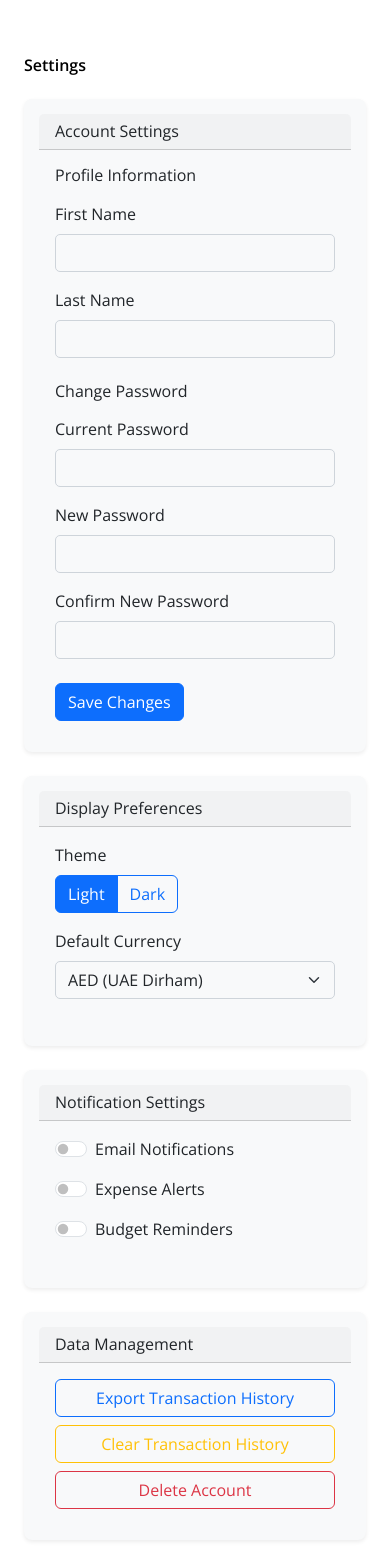
After one commit to fayyadrc/ExpenseTracker, a Python web app: template templates/settings.html in a window 390 px wide. The commit adds this page. Run offline with Jinja, Linux system fonts and the light colour scheme; the template is opened without the code that fills it, so the values that code supplies are empty; some libraries are stand-ins or nearby versions.

Commit message:
v1 completed.

```diff
--- a/static/base.css
+++ b/static/base.css
@@ -228,7 +228,7 @@ section.transactions {
 .transaction-item .amount {
     font-weight: 600;
     color: #f01400;
-    flex-grow = 1;
+    flex-grow :initial 1;
 }
 
 
@@ -299,3 +299,33 @@ body.dark-mode .table tbody tr td {
 body.dark-mode .table-primary {
     background-color: #007bff;
 }
+
+
+/*manage category */
+.category-management {
+    padding: 10px 20px;
+    border-bottom: 1px solid #eee;
+}
+
+.category-management .dropdown-menu {
+    right: 0;
+    left: auto;
+    margin-right: 20px;
+}
+
+#categoriesList .category-item {
+    display: flex;
+    align-items: center;
+    justify-content: space-between;
+    padding: 5px 10px;
+    margin-bottom: 2px;
+    border-radius: 4px;
+}
+
+#categoriesList .category-item:hover {
+    background-color: #f8f9fa;
+}
+
+.category-item .category-emoji {
+    margin-right: 8px;
+}
--- a/templates/base.html
+++ b/templates/base.html
@@ -1,5 +1,6 @@
 <!DOCTYPE html>
 <html lang="en">
+
 <head>
     <meta charset="UTF-8">
     <meta name="viewport" content="width=device-width, initial-scale=1.0">
@@ -40,14 +41,54 @@
     </div>
 
     <div class="right-sidebar">
-            <div class="profile">
-                <div class="profile-pic">
+        <div class="profile dropdown">
+            <div class="profile-pic dropdown-toggle" data-bs-toggle="dropdown" aria-expanded="false">
                 <img src="{{ url_for('static', filename='images/profile.jpg') }}" alt="Profile Picture"
                      onerror="this.src='https://ui-avatars.com/api/?name={{ username|replace(' ', '+') }}&background=0000FF&color=FFFFFF'">
             </div>
             <span class="profile-name">Welcome, {{ username }}</span>
             <i id="darkModeToggleProfile" class="fa-solid fa-moon fa-2x"></i>
+
+            <ul class="dropdown-menu dropdown-menu-end">
+                <li><a class="dropdown-item" href="#">👤 View Profile</a></li>
+                <li><a class="dropdown-item" href="#">⚙️ Settings</a></li>
+                <li><a class="dropdown-item text-danger" href="{{ url_for('logout') }}">🚪 Logout</a></li>
+                <li><hr class="dropdown-divider"></li>
+                <li><a class="dropdown-item" href="#" data-bs-toggle="modal" data-bs-target="#manageCategoriesModal">📝 Manage Categories</a></li>
+            </ul>
         </div>
+
+        <!-- Manage Categories Modal -->
+        <div class="modal fade" id="manageCategoriesModal" tabindex="-1" aria-labelledby="manageCategoriesModalLabel" aria-hidden="true">
+            <div class="modal-dialog modal-dialog-centered">
+                <div class="modal-content">
+                    <div class="modal-header">
+                        <h5 class="modal-title" id="manageCategoriesModalLabel">Manage Categories</h5>
+                        <button type="button" class="btn-close" data-bs-dismiss="modal" aria-label="Close"></button>
+                    </div>
+                    <div class="modal-body">
+                        <form id="addCategoryForm" class="mb-3">
+                            <div class="mb-2">
+                                <input type="text" class="form-control" id="newCategoryName" placeholder="Category name">
+                            </div>
+                            <div class="mb-2">
+                                <input type="text" class="form-control" id="newCategoryEmoji" placeholder="Emoji (optional)">
+                            </div>
+                            <button type="submit" class="btn btn-primary btn-sm w-100">Add Category</button>
+                        </form>
+                        <div class="dropdown-divider"></div>
+                        <div id="categoriesList" class="overflow-auto" style="max-height: 200px;">
+                            <!-- Categories will be loaded here dynamically -->
+                        </div>
+                    </div>
+                    <div class="modal-footer">
+                        <button type="button" class="btn btn-secondary" data-bs-dismiss="modal">Close</button>
+                    </div>
+                </div>
+            </div>
+        </div>
+
+
         <section class="transactions">
             <h3>Recent Expenses</h3>
 
@@ -68,7 +109,8 @@
                         <div class="transaction-content">
                             <div class="transaction-left">
                                 <span class="icon">
-                                            {{ category_icons[expense.category] if expense.category in category_icons else "⚡️" }}
+                                    {{ category_icons[expense.category] if expense.category in category_icons else "⚡️"
+                                    }}
                                 </span>
                                 <div class="transaction-details">
                                     <span class="title">{{ expense.title }}</span>
@@ -76,12 +118,8 @@
                                 </div>
                             </div>
                             <span class="amount {% if expense.amount < 0 %}negative{% endif %}">
-                                        {% if expense.amount < 0 %}
-                                            - AED {{ expense.amount|abs }}
-                                        {% else %}
-                                            AED {{ expense.amount }}
-                                        {% endif %}
-                                    </span>
+                                {% if expense.amount < 0 %} - AED {{ expense.amount|abs }} {% else %} AED {{
+                                    expense.amount }} {% endif %} </span>
                         </div>
                     </li>
                     {% endfor %}
--- a/templates/expenses.html
+++ b/templates/expenses.html
@@ -1,5 +1,4 @@
 {% extends "base.html" %}
-
 {% block content %}
 <h2 class="mb-4">History</h2>
 
@@ -20,9 +19,6 @@
     <div class="col-md-4">
         <label for="filter-date-end" class="form-label">End Date</label>
         <input type="date" id="filter-date-end" name="end_date" class="form-control" placeholder="dd/mm/yyyy">
-    </div>
-    <div class="col-md-12 mt-3">
-        <button type="submit" class="btn btn-primary">Apply Filters</button>
     </div>
 </form>
 
--- a/templates/index.html
+++ b/templates/index.html
@@ -1,11 +1,6 @@
 {% extends "base.html" %}
 {% block content %}
 
-<div>
-    <p>Debug Info:</p>
-    <p>Balance: {{ balance }}</p>
-    <p>Total Expenses: {{ total_expenses }}</p>
-</div>
 <div class="container-fluid">
     <div class="row">
         <!-- Main Content -->
--- /dev/null
+++ b/templates/settings.html
@@ -0,0 +1,129 @@
+{% extends "base.html" %}
+{% block content %}
+
+<div class="container-fluid">
+    <div class="row justify-content-center">
+        <div class="col-md-8">
+            <h2 class="mb-4">Settings</h2>
+
+            <!-- Account Settings -->
+            <div class="card shadow-sm mb-4">
+                <div class="card-header">
+                    <h5 class="card-title mb-0">Account Settings</h5>
+                </div>
+                <div class="card-body">
+                    <form method="POST" action="{{ url_for('settings') }}">
+                        <!-- Profile Information -->
+                        <div class="mb-4">
+                            <h6 class="mb-3">Profile Information</h6>
+                            <div class="row g-3">
+                                <div class="col-md-6">
+                                    <label for="firstName" class="form-label">First Name</label>
+                                    <input type="text" class="form-control" id="firstName" name="firstName" value="{{ current_user.firstName if current_user }}">
+                                </div>
+                                <div class="col-md-6">
+                                    <label for="lastName" class="form-label">Last Name</label>
+                                    <input type="text" class="form-control" id="lastName" name="lastName" value="{{ current_user.lastName if current_user }}">
+                                </div>
+                            </div>
+                        </div>
+
+                        <!-- Password Change -->
+                        <div class="mb-4">
+                            <h6 class="mb-3">Change Password</h6>
+                            <div class="row g-3">
+                                <div class="col-md-4">
+                                    <label for="currentPassword" class="form-label">Current Password</label>
+                                    <input type="password" class="form-control" id="currentPassword" name="currentPassword">
+                                </div>
+                                <div class="col-md-4">
+                                    <label for="newPassword" class="form-label">New Password</label>
+                                    <input type="password" class="form-control" id="newPassword" name="newPassword">
+                                </div>
+                                <div class="col-md-4">
+                                    <label for="confirmPassword" class="form-label">Confirm New Password</label>
+                                    <input type="password" class="form-control" id="confirmPassword" name="confirmPassword">
+                                </div>
+                            </div>
+                        </div>
+
+                        <button type="submit" class="btn btn-primary">Save Changes</button>
+                    </form>
+                </div>
+            </div>
+
+            <!-- Display Preferences -->
+            <div class="card shadow-sm mb-4">
+                <div class="card-header">
+                    <h5 class="card-title mb-0">Display Preferences</h5>
+                </div>
+                <div class="card-body">
+                    <div class="mb-3">
+                        <label class="form-label d-block">Theme</label>
+                        <div class="btn-group" role="group">
+                            <input type="radio" class="btn-check" name="theme" id="lightTheme" checked>
+                            <label class="btn btn-outline-primary" for="lightTheme">Light</label>
+                            <input type="radio" class="btn-check" name="theme" id="darkTheme">
+                            <label class="btn btn-outline-primary" for="darkTheme">Dark</label>
+                        </div>
+                    </div>
+                    <div class="mb-3">
+                        <label for="currency" class="form-label">Default Currency</label>
+                        <select class="form-select" id="currency" name="currency">
+                            <option value="AED" selected>AED (UAE Dirham)</option>
+                            <option value="USD">USD (US Dollar)</option>
+                            <option value="EUR">EUR (Euro)</option>
+                            <option value="GBP">GBP (British Pound)</option>
+                        </select>
+                    </div>
+                </div>
+            </div>
+
+            <!-- Notification Settings -->
+            <div class="card shadow-sm mb-4">
+                <div class="card-header">
+                    <h5 class="card-title mb-0">Notification Settings</h5>
+                </div>
+                <div class="card-body">
+                    <div class="form-check form-switch mb-3">
+                        <input class="form-check-input" type="checkbox" id="emailNotifications">
+                        <label class="form-check-label" for="emailNotifications">
+                            Email Notifications
+                        </label>
+                    </div>
+                    <div class="form-check form-switch mb-3">
+                        <input class="form-check-input" type="checkbox" id="expenseAlerts">
+                        <label class="form-check-label" for="expenseAlerts">
+                            Expense Alerts
+                        </label>
+                    </div>
+                    <div class="form-check form-switch mb-3">
+                        <input class="form-check-input" type="checkbox" id="budgetReminders">
+                        <label class="form-check-label" for="budgetReminders">
+                            Budget Reminders
+                        </label>
+                    </div>
+                </div>
+            </div>
+
+            <!-- Data Management -->
+            <div class="card shadow-sm mb-4">
+                <div class="card-header">
+                    <h5 class="card-title mb-0">Data Management</h5>
+                </div>
+                <div class="card-body">
+                    <div class="d-grid gap-2">
+                        <button class="btn btn-outline-primary" type="button">Export Transaction History</button>
+                        <form method="POST" action="{{ url_for('settings') }}" class="d-inline" onsubmit="return confirm('Are you sure you want to clear all transaction history? This action cannot be undone.');">
+                            <input type="hidden" name="action" value="clear_transactions">
+                            <button type="submit" class="btn btn-outline-warning w-100">Clear Transaction History</button>
+                        </form>
+                        <button class="btn btn-outline-danger" type="button">Delete Account</button>
+                    </div>
+                </div>
+            </div>
+        </div>
+    </div>
+</div>
+
+{% endblock %}
```
Also changed, not shown: app.py (+93 -118 lines), templates/mainTemplate.html (deleted, +0 -221 lines). Lines whose indentation alone changed are shown as unchanged.
